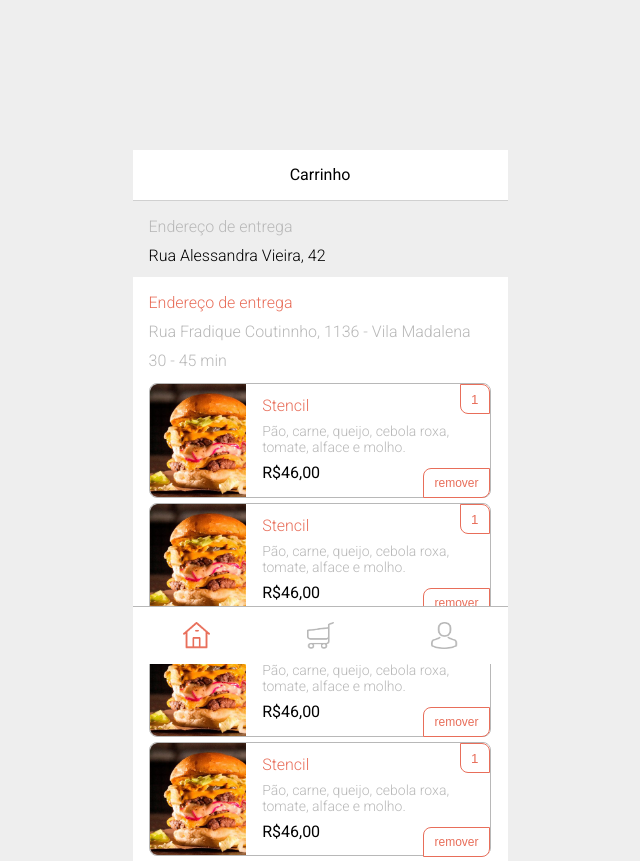
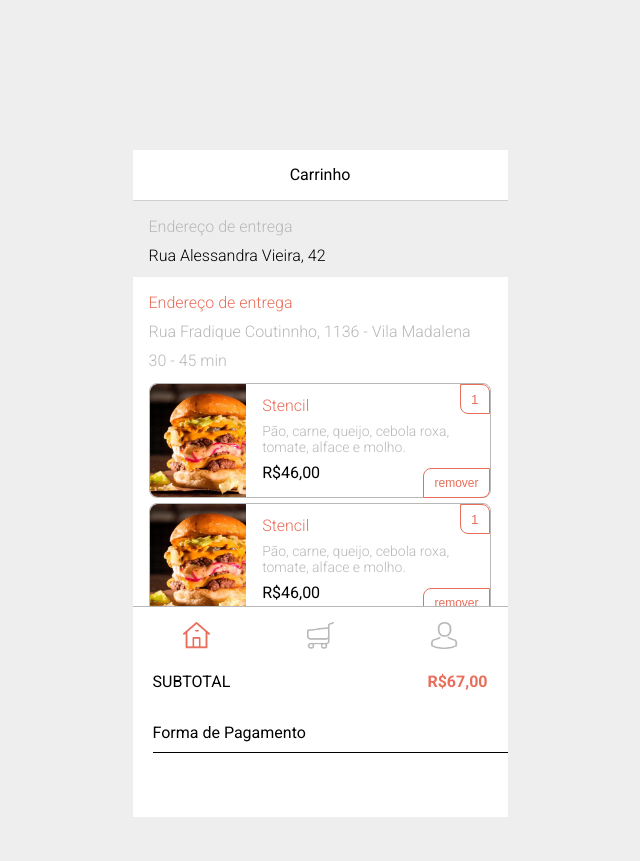
Before and after one commit to future4code/freire-Sarah-Outeiro, a React (Create React App) app in the folder Modulo 3/rappi4/: page / in a window 1280 px wide. Shown: the whole page, without its empty margins (320-960 px from the left). After the commit the page ends 825 px from the top, so only its background shows below. Built offline with nearby package versions, Linux system fonts and the light colour scheme.

Commit message:
Layout do carrinho pronto

```diff
--- /dev/null
+++ b/Modulo 3/rappi4/src/components/FormaPagamento/FormaPagamento.js
@@ -0,0 +1,22 @@
+import { Div, Lista, Pagamento, Button } from './styled'
+
+const FormaPagamento = () => {
+    return(
+        <Div>
+            <p>Forma de Pagamento</p>
+            <Lista>
+                <Pagamento>
+                    <input type='checkbox' id='dinheiro' name='dinheiro' value='Dinheiro'/>
+                    <label htmlFor='dinheiro'> Dinheiro </label>
+                </Pagamento>
+                <Pagamento>
+                    <input type='checkbox' id='credito' name='credito' value='Credito'/>
+                    <label htmlFor='credito'> Cartão de crédito </label>
+                </Pagamento>
+            </Lista>
+                <Button>Confirmar</Button>
+        </Div>
+    )
+}
+
+export default FormaPagamento
--- /dev/null
+++ b/Modulo 3/rappi4/src/components/FormaPagamento/styled.js
@@ -0,0 +1,35 @@
+import styled from "styled-components"
+
+export const Div = styled.div`
+    height: auto;
+    padding-left: 20px;
+    p {
+        margin-bottom: 0;
+    }
+`
+
+export const Lista = styled.div`
+    height: auto;
+    display: flex;
+    flex-direction: column;
+    border-top: 1px solid black;
+    margin-top: 10px;
+    padding-top: 10px;
+    margin-bottom: 10px;
+`
+
+export const Pagamento = styled.div`
+    height: auto;
+    margin-bottom: 5px;
+`
+
+export const Button = styled.button`
+    background-color: #e86e5a;
+    border: none;
+    border-radius: 2px;
+    width: 328px;
+    height: 42px;
+    font-size: 16px;
+    margin-bottom: 0;
+    padding-bottom: 0;
+`
--- /dev/null
+++ b/Modulo 3/rappi4/src/components/ShipTotal/ShipTotal.js
@@ -0,0 +1,15 @@
+import { Div, Frete, DivTotal, SubTotal, Valor } from './styled'
+
+const ShipTotal = () => {
+    return(
+        <Div>
+            <Frete>Frete R$6,00</Frete>
+            <DivTotal>
+                <SubTotal>SUBTOTAL</SubTotal>
+                <Valor>R$67,00</Valor>
+            </DivTotal>
+        </Div>
+    )
+}
+
+export default ShipTotal
--- /dev/null
+++ b/Modulo 3/rappi4/src/components/ShipTotal/styled.js
@@ -0,0 +1,28 @@
+import styled from "styled-components"
+
+export const Div = styled.div`
+    height: auto;
+`
+
+export const Frete = styled.p`
+    text-align: end;
+    padding-right: 20px;
+    margin-top: 20px;
+    margin-bottom: 0;
+`
+
+export const DivTotal = styled.div`
+    height: auto;
+    display: flex;
+    justify-content: space-between;
+`
+
+export const SubTotal = styled.p`
+    padding-left: 20px;
+`
+
+export const Valor = styled.p`
+    color: #e86e5a;
+    padding-right: 20px;
+    font-weight: 700;
+`
--- a/Modulo 3/rappi4/src/pages/CartPage/CartPage.js
+++ b/Modulo 3/rappi4/src/pages/CartPage/CartPage.js
@@ -3,6 +3,8 @@ import HeaderCarrinho from '../../components/HeaderCarrinho/HeaderCarinho'
 import CartAdress from '../../components/CartAdress/CartAdress'
 import RestaurantAdress from '../../components/RestaurantAdress/RestaurantAdress'
 import PlateCard from '../../components/PlateCard/PlateCard'
+import ShipTotal from '../../components/ShipTotal/ShipTotal'
+import FormaPagamento from '../../components/FormaPagamento/FormaPagamento'
 import NavBar from '../../components/NavBar/NavBar'
 
 
@@ -15,8 +17,8 @@ const CartPage = () => {
           <RestaurantAdress/>
           <PlateCard/>
           <PlateCard/>
-          <PlateCard/>
-          <PlateCard/>
+          <ShipTotal/>
+          <FormaPagamento/>
         </CartContainer>
         <NavBar/>
       </Container>
--- a/Modulo 3/rappi4/src/pages/CartPage/styled.js
+++ b/Modulo 3/rappi4/src/pages/CartPage/styled.js
@@ -7,7 +7,7 @@ export const Container = styled.div`
 export const CartContainer = styled.div`
     border-top: 1px solid #d0d0d0;
     margin-bottom: 0;
-    height: 600px;
+    height: 500px;
     padding-top: 50px;
     padding-bottom: 60px;
     overflow-y: scroll;
```
